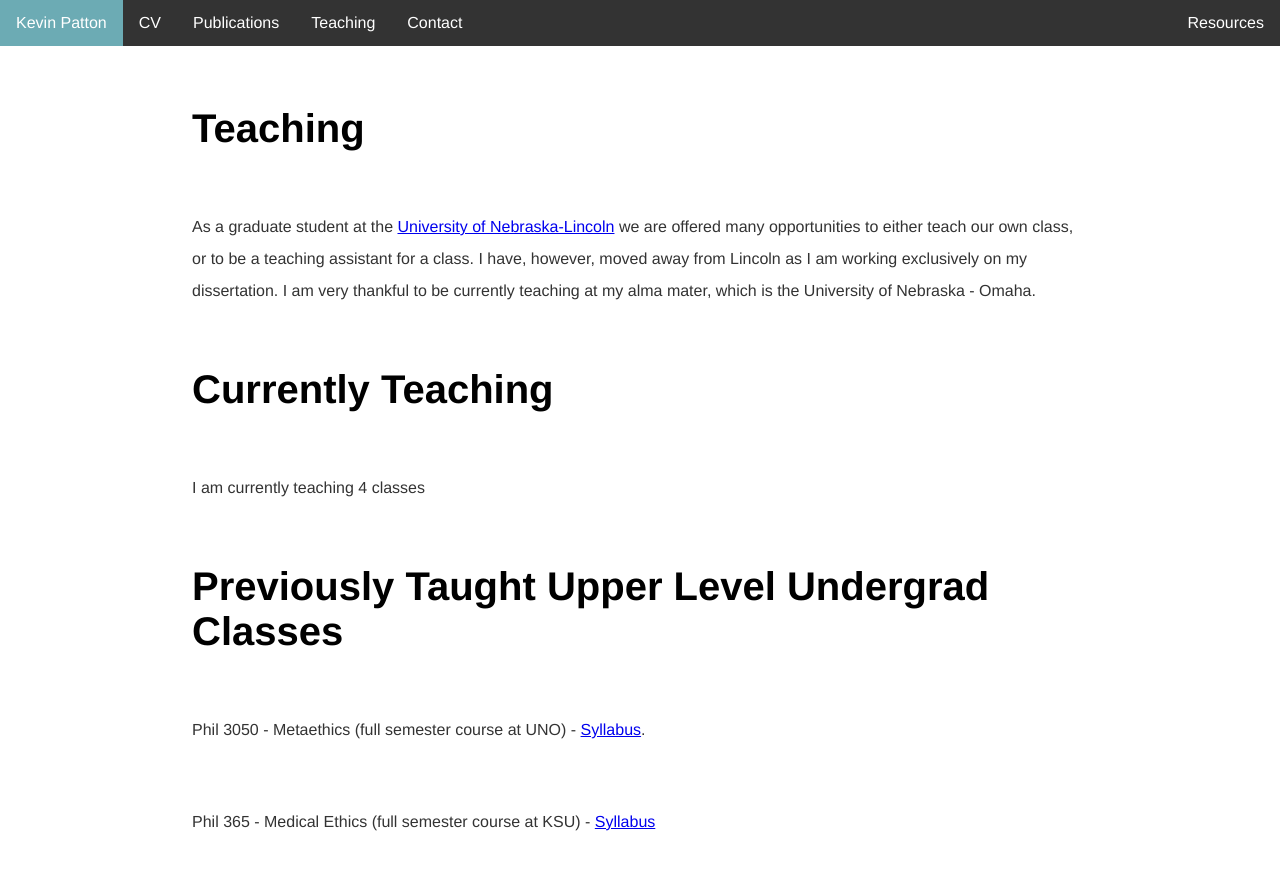
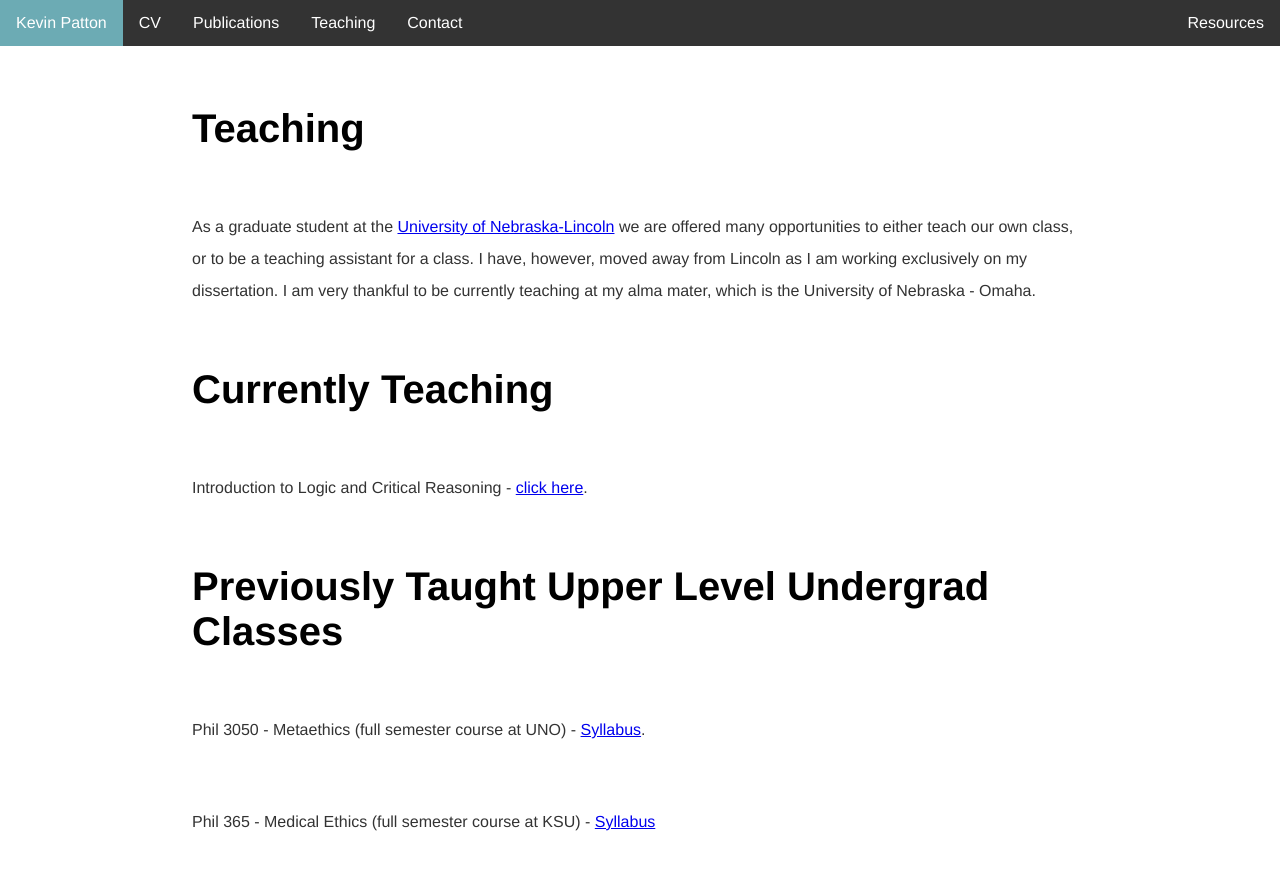
Before and after one commit to kevinjpatton/kevinjpatton.github.io, a Jekyll site: the page built from teaching/index.html, in a window 1280 px wide and 900 px high. Shown: the top 870 px of the window. Built offline with Jekyll 4.4.1, drawn with Linux system fonts in a browser that asks for light colours; Markdown is read by kramdown in place of the engine named in the settings.

Commit message:
Update index.html

```diff
--- a/teaching/index.html
+++ b/teaching/index.html
@@ -6,13 +6,13 @@ title: Teaching - Kevin Patton
 <p>As a graduate student at the <a href="http://www.unl.edu/philosophy/graduate-students#patton" target="_blank">University of Nebraska-Lincoln</a>  we are offered many opportunities to either teach our own class, or to be a teaching assistant for a class.  I have, however, moved away from Lincoln as I am working exclusively on my dissertation.  I am very thankful to be currently teaching at my alma mater, which is the University of Nebraska - Omaha.
 
 <h1>Currently Teaching</h1>
-<p>I am currently teaching 4 classes
+<p> Introduction to Logic and Critical Reasoning - <a href="/teaching/phil_1210//index.html" target="_blank">click here</a>.</p>
 
  <h1>Previously Taught Upper Level Undergrad Classes</h1>
 <p>Phil 3050 - Metaethics (full semester course at UNO) - <a href="/teaching/phil_3050/Phil3050_Syllabus.pdf" target="_blank">Syllabus</a>.</p>
 <p>Phil 365 - Medical Ethics (full semester course at KSU) - <a href="/teaching/phil_365/Syllabus_Phil365_Spring2020.pdf" target="_blank">Syllabus</a></p><br>
 
-<h1>Previously Taught Speciality Classes<h1>
+<h1>Previously Taught Speciality Classes</h1>
 <p>Phil 1020 - Internet Ethics (accelerate 5 week online course at UNO) - <a href="/teaching/phil1020/Phil_1020_Syllabus.pdf" target="_blank">here</a>Syllabus</p>
 <p>Phil 106 - The Ethics of Big Data (accelerated 3 week course at UNL) - <a href="https://www.academia.edu/13590446/The_Ethics_of_Big_Data" target="_blank">Syllabus</a></p><br>
 
```
